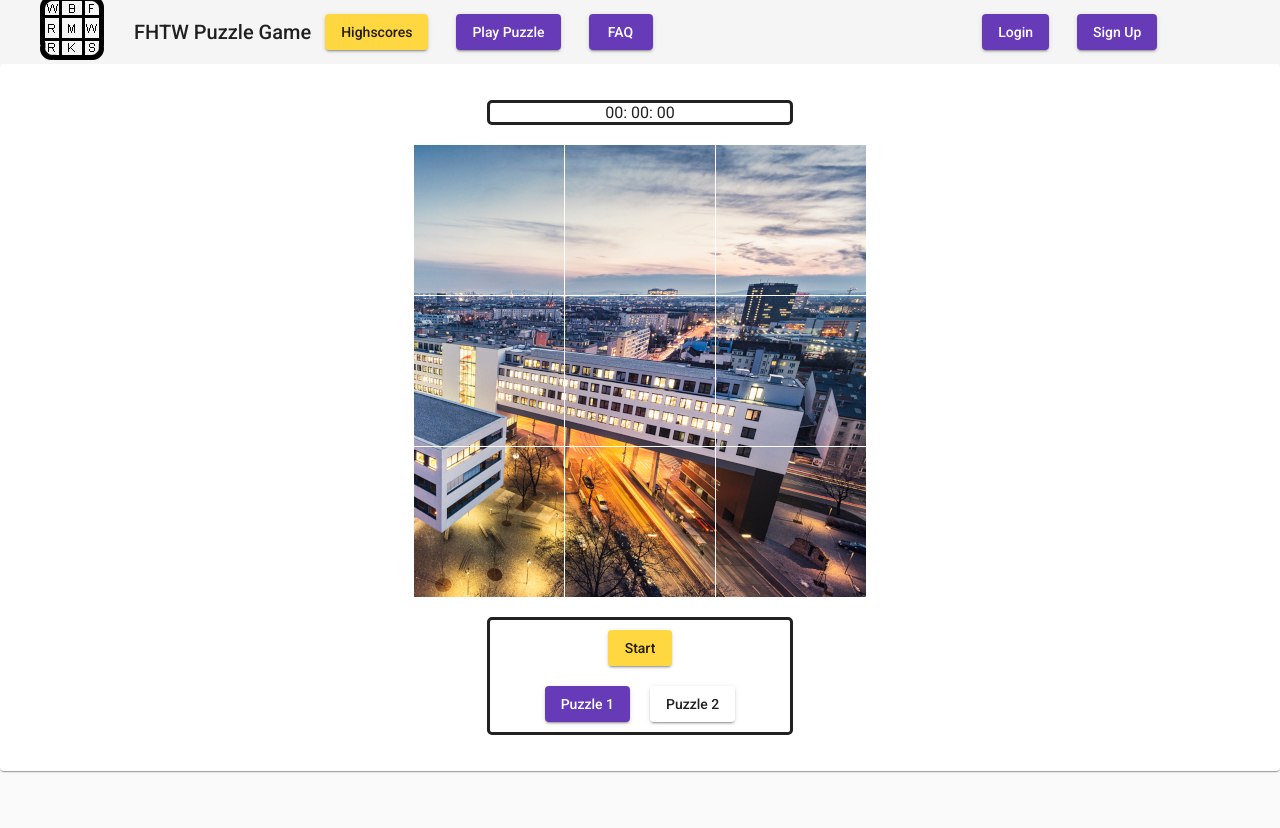
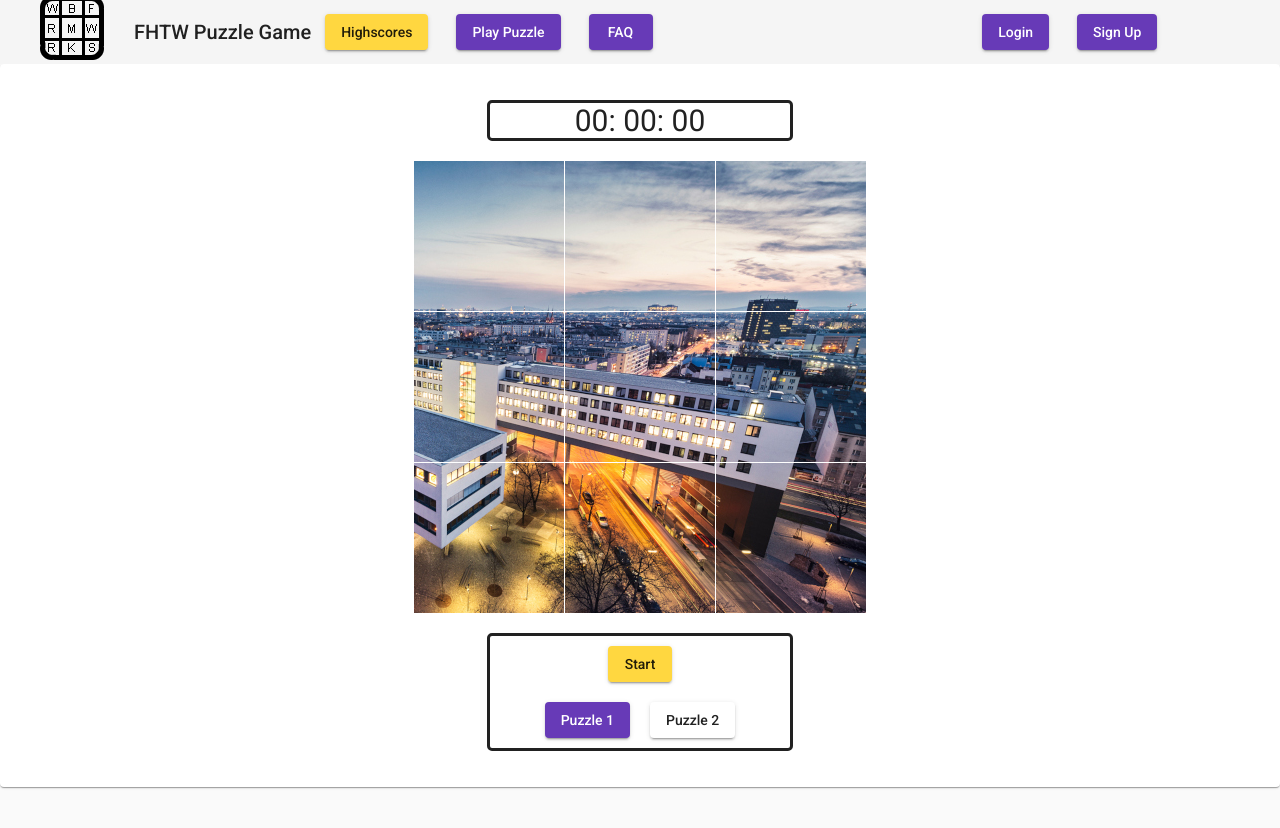
Before and after one commit to AleksOfficial/WebFrameWorksProject, an Angular app: page / in a window 1280 px wide. Shown: the top 828 px of the page. Built offline with nearby package versions, Linux system fonts and the light colour scheme.

Commit message:
Update puzzle.component.css

```diff
--- a/src/app/puzzle/puzzle.component.css
+++ b/src/app/puzzle/puzzle.component.css
@@ -25,3 +25,7 @@ mat-grid-list {
 button {
   margin: 10px;
 }
+
+.clock {
+  font-size: 30px;
+}
```
